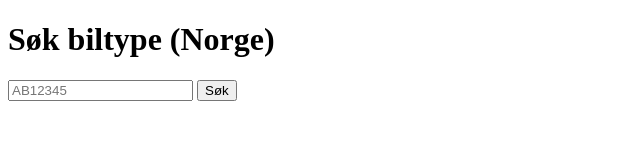
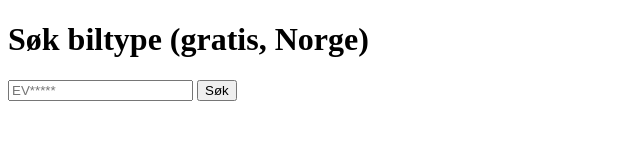
Before and after one commit to gzmox/Dekk, a plain HTML site: page index.html in a window 1280 px wide. Shown: the whole page, without its empty margins (0-640 px from the left). Drawn offline with Linux system fonts and the light colour scheme.

Commit message:
Update index.html

```diff
--- a/index.html
+++ b/index.html
@@ -2,11 +2,11 @@
 <html lang="no">
 <head>
   <meta charset="utf-8">
-  <title>Bilsøk Norge</title>
+  <title>Bilsøk Norge (gratis)</title>
 </head>
 <body>
-  <h1>Søk biltype (Norge)</h1>
-  <input id="regnr" placeholder="AB12345" maxlength="7" />
+  <h1>Søk biltype (gratis, Norge)</h1>
+  <input id="regnr" placeholder="EV*****" maxlength="7" />
   <button id="btn">Søk</button>
   <pre id="resultat"></pre>
 
@@ -20,7 +20,6 @@
         const resp = await fetch(`https://api.store.norway-api/difi-api/vehicle-make-api?regno=${encodeURIComponent(regnr)}`);
         if (!resp.ok) throw new Error(resp.status + ' ' + resp.statusText);
         const data = await resp.json();
-        // Forventet felter i JSON: make, model, type
         ut.textContent = JSON.stringify({
           merke: data.make,
           modell: data.model,
```
